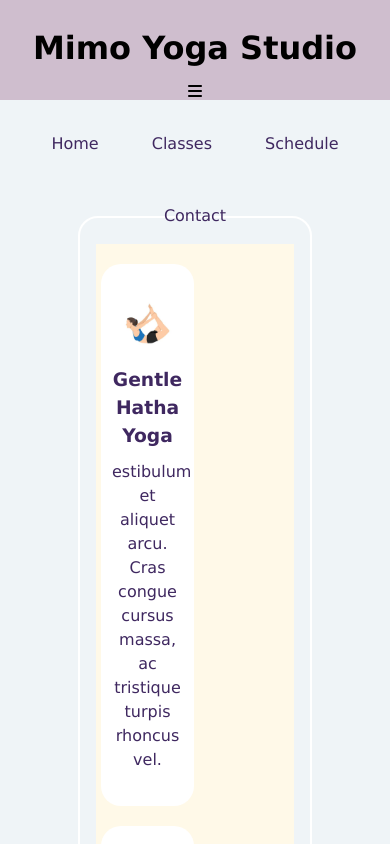
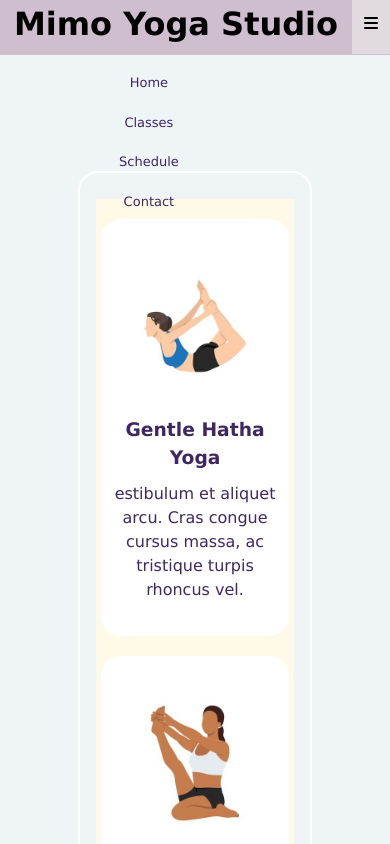
Before and after one commit to neringi/web-dev-labs, a plain HTML site: page css-media-grid/classes.html in a window 390 px wide. Shown: the top 844 px of the page. Drawn offline with Linux system fonts and the light colour scheme.

Commit message:
updated CSS to add hamburger meu
added hamburger menu and rules so it only appears when screen size is smaller

```diff
--- a/css-media-grid/yoga.css
+++ b/css-media-grid/yoga.css
@@ -143,7 +143,7 @@ section > p {
 }
 
 /* 3p. */
-/* footer {
+ footer {
     background-color: #573A56;
     font-size: 0.7em;
     text-align: center;
@@ -153,15 +153,15 @@ section > p {
 }
 
 /* 3q. */
-/* footer a:link {
+footer a:link {
     color: #fff9e9;
 
-} */
+}
 /* 3r. */
-/* footer a:hover {
+ footer a:hover {
     color: #e8fff9;
 
-} */
+}
 
 /* 3s. */
 .benefits-list {
@@ -180,3 +180,60 @@ img {
     height: auto;
 
 }
+
+
+#hamburger {
+    display: none;
+}
+
+@media only screen and (max-width:760px){
+
+    header h1 {
+        display:inline-block;
+        line-height: 50%;
+    }
+
+    #hamburger {
+        display: block;
+        float: right;
+        padding: 12px;
+        height: 55%;
+        background-color:#e1dbe1;
+    }
+
+    header {
+        height: 55px;
+    }
+
+    .nav {
+        display: block;
+        padding: 10px;
+        width: 70%;
+        font-size: small;
+    }
+
+    #wrapper {
+        position: relative;
+    }
+
+    #mainNav {
+        position: absolute;
+        z-index: 1;
+        right: 10px;
+        top: 20px;
+    }
+
+    section {
+        flex-direction: column;
+    }
+
+    .service {
+        width: 95%
+    }
+}
+
+section {
+    display: flex;
+    flex-wrap: wrap;
+
+}
```
